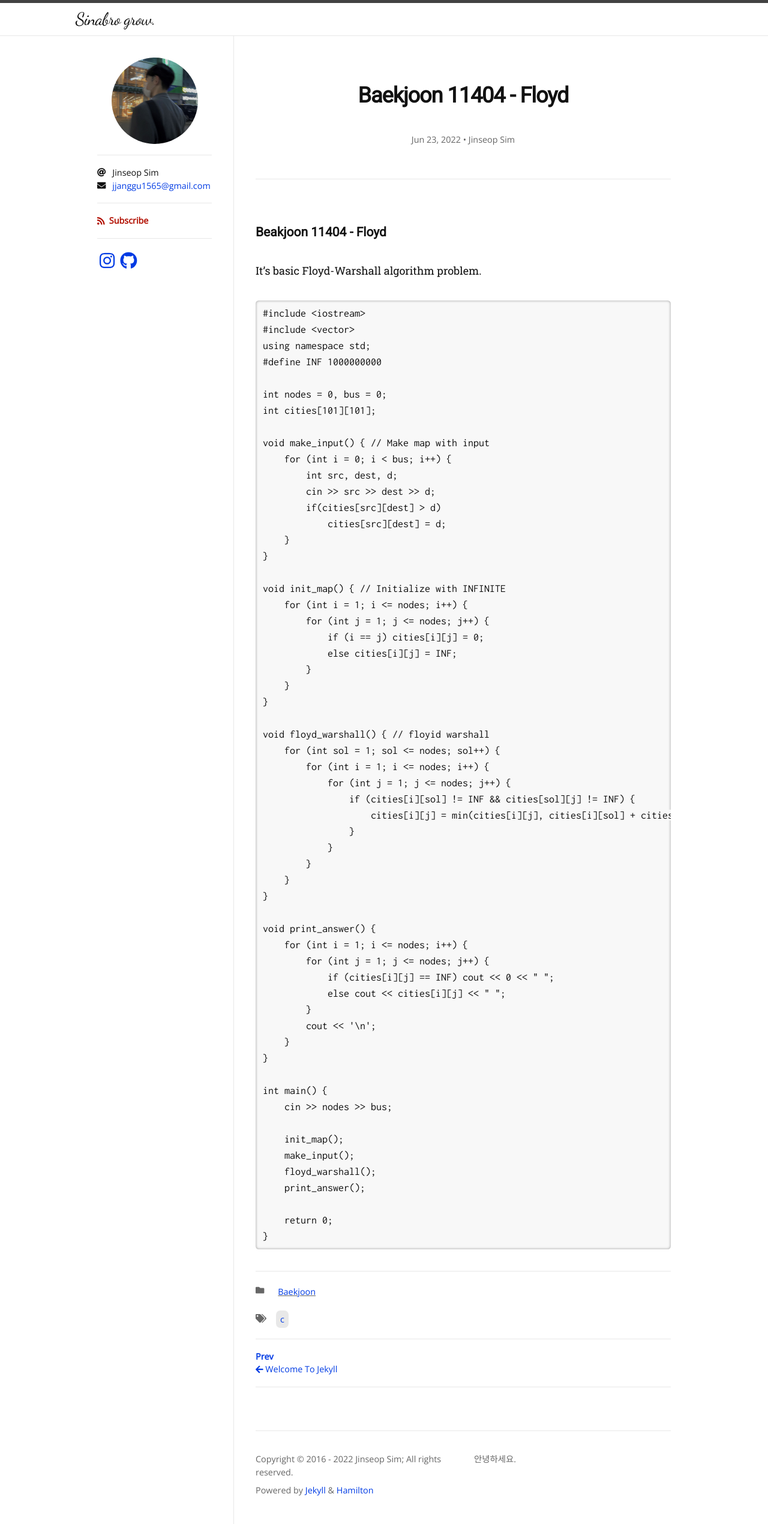
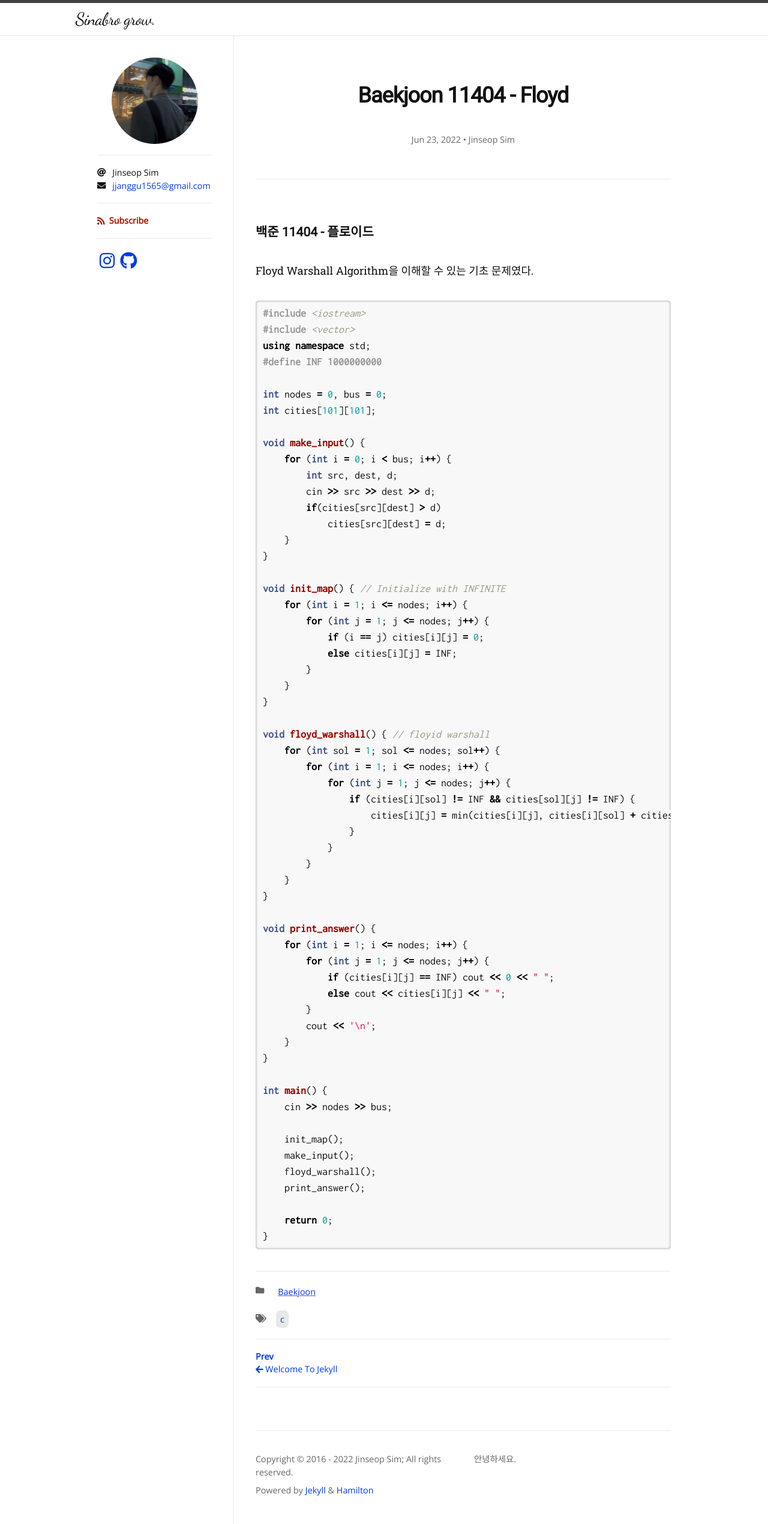
Before and after one commit to Jinseop-Sim/Jinseop-Sim.github.io, a Jekyll site: the page built from _posts/2022-06-23-baekjoon-11404.md, in a window 1280 px wide. Shown: the whole page at 60% size. Built offline with Jekyll 4.4.1, drawn with Linux system fonts in a browser that asks for light colours; nearby versions of some CDN libraries; some web fonts are replaced.

Commit message:
modify post

````diff
--- a/_posts/2022-06-23-baekjoon-11404.md
+++ b/_posts/2022-06-23-baekjoon-11404.md
@@ -7,10 +7,10 @@ author:
   - Jinseop Sim
 ---
 
-### Beakjoon 11404 - Floyd
-It's basic Floyd-Warshall algorithm problem.
+### 백준 11404 - 플로이드
+Floyd Warshall Algorithm을 이해할 수 있는 기초 문제였다.
 
-```C++
+{% highlight cpp %}
 #include <iostream>
 #include <vector>
 using namespace std;
@@ -19,7 +19,7 @@ using namespace std;
 int nodes = 0, bus = 0;
 int cities[101][101];
 
-void make_input() { // Make map with input
+void make_input() {
     for (int i = 0; i < bus; i++) {
         int src, dest, d;
         cin >> src >> dest >> d;
@@ -69,4 +69,4 @@ int main() {
 
     return 0;
 }
-```
+{% endhighlight %}
````
